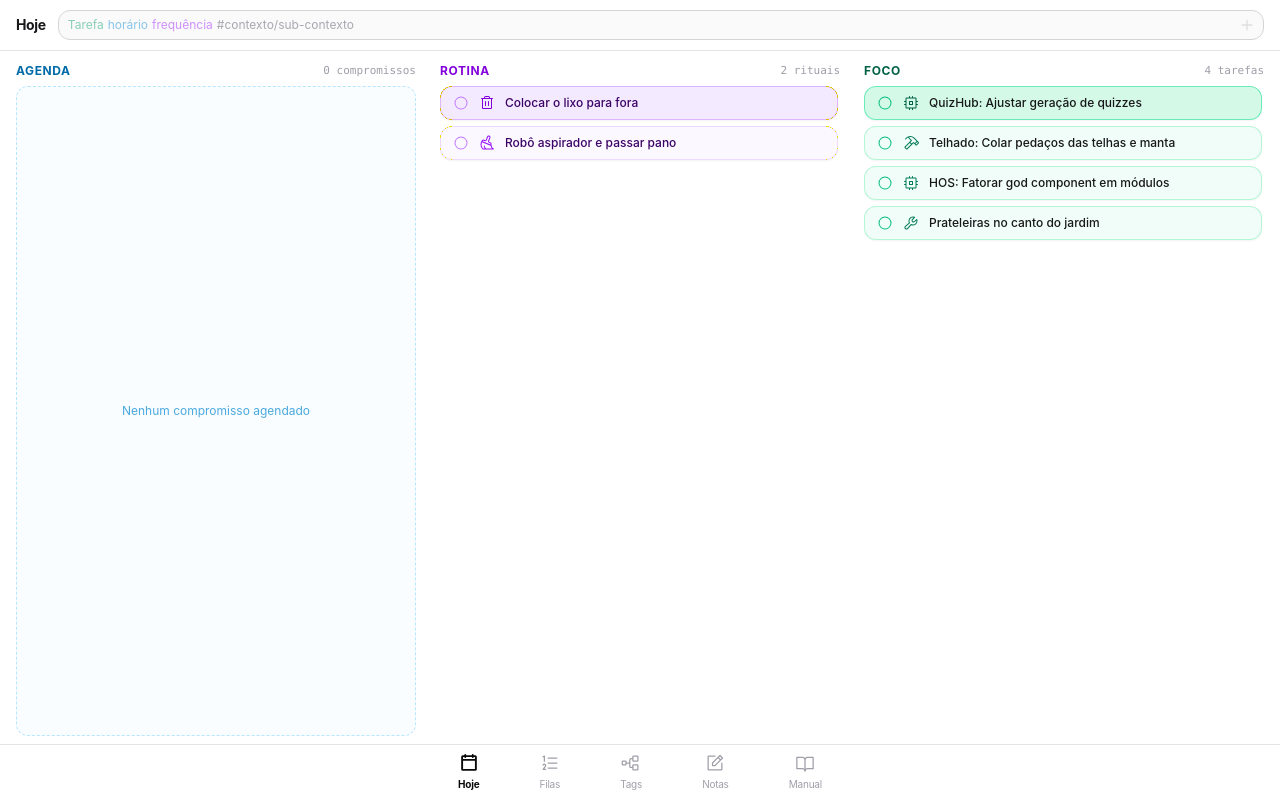
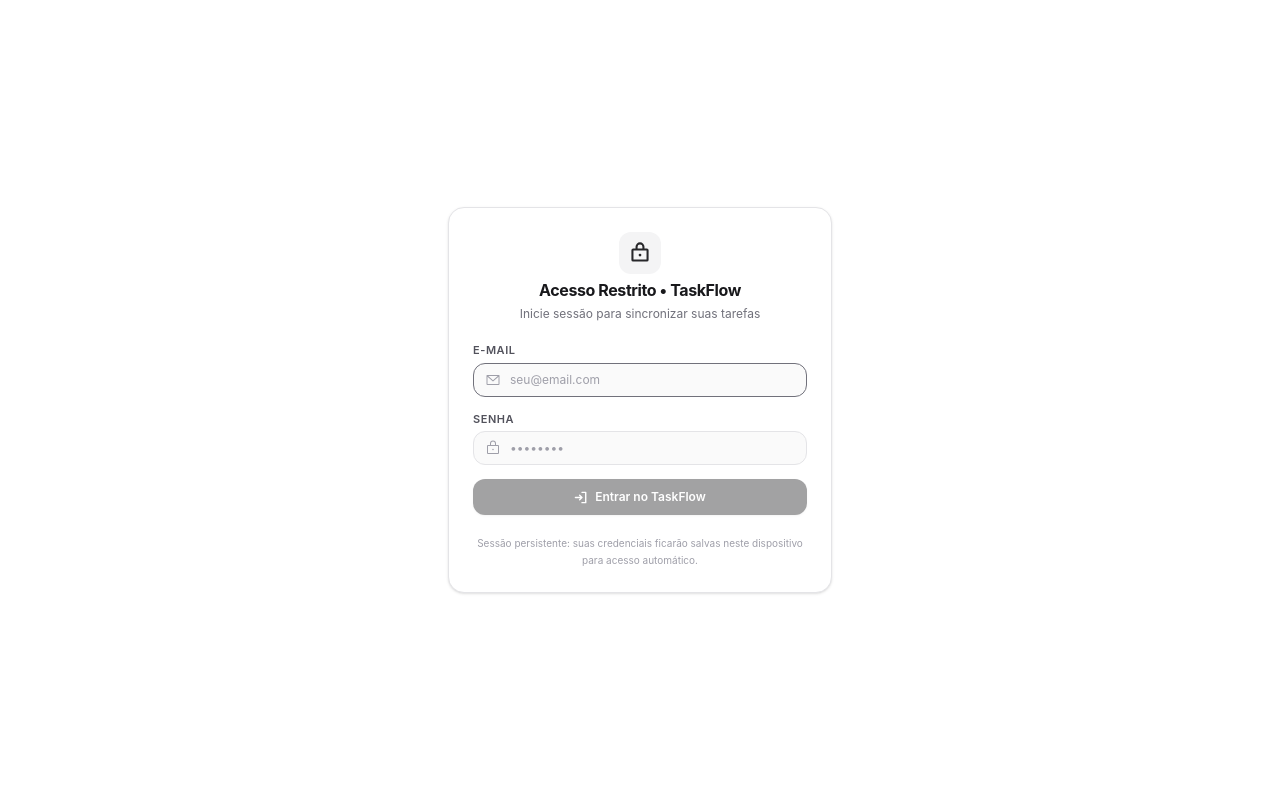
Before and after one commit to lessandrobull/taskflow, a React (Vite) app: page / in a window 1280 px wide. Built offline with nearby package versions, Linux system fonts and the light colour scheme; no server answers; the database is empty.

Commit message:
feat: adiciona autenticacao com sessao persistente e blinda RLS em tarefas

```diff
--- a/src/App.jsx
+++ b/src/App.jsx
@@ -1,4 +1,5 @@
 import React, { useState, useEffect } from 'react';
+import { supabase } from './services/supabase';
 import { useTasks } from './useTasks';
 import { useNotes } from './useNotes';
 import TodayView from './views/TodayView';
@@ -6,11 +7,12 @@ import GlobalQueueView from './views/GlobalQueueView';
 import ContextsView from './views/ContextsView';
 import NotesView from './views/NotesView';
 import ManualView from './views/ManualView';
+import LoginView from './views/LoginView';
 import BottomNav from './components/BottomNav';
 import QuickInput from './components/QuickInput';
 import { THEME } from './colors';
 
-export default function App() {
+function AuthenticatedApp() {
   const [abaAtiva, setAbaAtiva] = useState(() => {
     return sessionStorage.getItem('taskflow_aba_ativa') || 'hoje';
   });
@@ -18,6 +20,7 @@ export default function App() {
   useEffect(() => {
     sessionStorage.setItem('taskflow_aba_ativa', abaAtiva);
   }, [abaAtiva]);
+
   const {
     tarefas,
     toggleConcluir,
@@ -58,9 +61,8 @@ export default function App() {
       </header>
 
       <main
-        className={`flex-1 max-w-md lg:max-w-6xl xl:max-w-7xl w-full mx-auto px-4 pt-3 pb-16 flex flex-col min-h-0 ${
-          abaAtiva === 'hoje' || abaAtiva === 'fila' || abaAtiva === 'notas' || abaAtiva === 'manual' ? 'overflow-hidden' : 'overflow-y-auto'
-        }`}
+        className={`flex-1 max-w-md lg:max-w-6xl xl:max-w-7xl w-full mx-auto px-4 pt-3 pb-16 flex flex-col min-h-0 ${abaAtiva === 'hoje' || abaAtiva === 'fila' || abaAtiva === 'notas' || abaAtiva === 'manual' ? 'overflow-hidden' : 'overflow-y-auto'
+          }`}
       >
         {abaAtiva === 'hoje' && (
           <TodayView
@@ -112,3 +114,32 @@ export default function App() {
     </div>
   );
 }
+
+export default function App() {
+  const [sessao, setSessao] = useState(null);
+  const [carregandoSessao, setCarregandoSessao] = useState(true);
+
+  useEffect(() => {
+    supabase.auth.getSession().then(({ data: { session } }) => {
+      setSessao(session);
+      setCarregandoSessao(false);
+    });
+
+    const { data: { subscription } } = supabase.auth.onAuthStateChange((_event, session) => {
+      setSessao(session);
+      setCarregandoSessao(false);
+    });
+
+    return () => subscription.unsubscribe();
+  }, []);
+
+  if (carregandoSessao) {
+    return <div className={`h-dvh ${THEME.app.bg}`} />;
+  }
+
+  if (!sessao) {
+    return <LoginView />;
+  }
+
+  return <AuthenticatedApp />;
+}
--- a/src/index.css
+++ b/src/index.css
@@ -11,7 +11,8 @@ body {
 }
 
 /* Permitir seleção de texto apenas em campos editáveis e notas */
-input, textarea {
+input,
+textarea {
   user-select: text;
 }
 
@@ -19,6 +20,7 @@ input, textarea {
 .no-scrollbar::-webkit-scrollbar {
   display: none;
 }
+
 .no-scrollbar {
   -ms-overflow-style: none;
   scrollbar-width: none;
--- a/src/useTasks.js
+++ b/src/useTasks.js
@@ -16,7 +16,12 @@ export function useTasks() {
   const [tarefas, setTarefas] = useState(() => {
     try {
       const salvas = localStorage.getItem(STORAGE_KEY);
-      return salvas ? JSON.parse(salvas) : DADOS_INICIAIS;
+      if (!salvas) return DADOS_INICIAIS;
+      const parsed = JSON.parse(salvas);
+      // Sanitização: descarta dados legados de agenda do cache local para re-sincronização limpa
+      return Array.isArray(parsed)
+        ? parsed.filter((t) => !String(t.id).startsWith('gcal-'))
+        : DADOS_INICIAIS;
     } catch {
       return DADOS_INICIAIS;
     }
@@ -93,40 +98,52 @@ export function useTasks() {
     setSincronizandoAgenda(true);
     try {
       const eventos = await buscarEventosHoje();
-      if (eventos.length > 0) {
-        setTarefas((prev) => {
-          const idsExistentes = new Set(prev.map((t) => t.id));
+      if (!Array.isArray(eventos) || eventos.length === 0) return;
 
-          const novosItens = eventos
-            .filter((ev) => !idsExistentes.has(`gcal-${ev.id}`))
-            .map((ev) => ({
-              id: `gcal-${ev.id}`,
+      // 1. Gera IDs compostos e elimina duplicatas de horário no mesmo lote
+      const mapaNovos = new Map();
+      for (const ev of eventos) {
+        if (!ev || !ev.titulo) continue;
+
+        const sufixoHorario = (ev.horario || 'diatodo').replace(/[^a-zA-Z0-9]/g, '');
+        const idUnico = `gcal-${ev.id || 'evento'}-${sufixoHorario}`;
+
+        if (!mapaNovos.has(idUnico)) {
+          mapaNovos.set(idUnico, {
+            id: idUnico,
             titulo: ev.titulo,
             icone: 'Clock',
             contexto: 'agenda',
             tipo: TIPOS_TAREFA.AGENDADO,
-              horario: ev.horario,
+            horario: ev.horario || null,
             cadencia: null,
             proximaData: null,
             prioridade: PRIORIDADES.P1,
             ordemFila: 0,
             concluido: false,
             concluidoEm: null,
-            }));
-
-          if (novosItens.length > 0) {
-            (async () => {
-              try {
-                await supabase.from('tarefas').upsert(novosItens);
-              } catch (e) {
-                console.error('Falha ao subir eventos para o Supabase:', e);
+          });
         }
-            })();
       }
 
-          return [...novosItens, ...prev];
+      const novosItens = Array.from(mapaNovos.values());
+
+      // 2. Grava de forma segura no Supabase com chaves únicas garantidas
+      if (novosItens.length > 0) {
+        const { error } = await supabase.from('tarefas').upsert(novosItens);
+        if (error) {
+          console.error('Falha ao subir eventos para o Supabase:', error);
+        }
+      }
+
+      // 3. Atualiza a interface local sem sobrescrever ou duplicar
+      setTarefas((prev) => {
+        const idsExistentes = new Set(prev.map((t) => t.id));
+        const itensParaAdicionar = novosItens.filter((t) => !idsExistentes.has(t.id));
+        return itensParaAdicionar.length > 0 ? [...itensParaAdicionar, ...prev] : prev;
       });
-      }
+    } catch (err) {
+      console.error('Erro na sincronização da agenda:', err);
     } finally {
       setSincronizandoAgenda(false);
     }
--- /dev/null
+++ b/src/views/LoginView.jsx
@@ -0,0 +1,118 @@
+import React, { useState } from 'react';
+import { Lock, EnvelopeSimple, CircleNotch, SignIn } from '@phosphor-icons/react';
+import { supabase } from '../services/supabase';
+import { THEME } from '../colors';
+
+export default function LoginView() {
+    const [email, setEmail] = useState('');
+    const [senha, setSenha] = useState('');
+    const [carregando, setCarregando] = useState(false);
+    const [erro, setErro] = useState('');
+
+    const handleSubmit = async (e) => {
+        e.preventDefault();
+        if (!email.trim() || !senha.trim()) return;
+
+        setCarregando(true);
+        setErro('');
+
+        try {
+            const { error } = await supabase.auth.signInWithPassword({
+                email: email.trim(),
+                password: senha,
+            });
+
+            if (error) {
+                if (error.message.includes('Invalid login credentials')) {
+                    setErro('E-mail ou senha incorretos.');
+                } else {
+                    setErro(error.message || 'Falha ao autenticar.');
+                }
+            }
+        } catch (err) {
+            setErro('Erro de conexão com o servidor.');
+        } finally {
+            setCarregando(false);
+        }
+    };
+
+    return (
+        <div className={`h-dvh flex items-center justify-center p-4 font-sans ${THEME.app.bg} ${THEME.app.text}`}>
+            <div className="w-full max-w-sm p-6 rounded-2xl border border-zinc-200 bg-white shadow-sm space-y-5">
+                <div className="text-center space-y-1">
+                    <div className="inline-flex p-2.5 rounded-xl bg-zinc-100 text-zinc-800 mb-1">
+                        <Lock size={22} weight="bold" />
+                    </div>
+                    <h1 className="text-base font-bold text-zinc-900 tracking-tight">
+                        Acesso Restrito • TaskFlow
+                    </h1>
+                    <p className="text-xs text-zinc-500">
+                        Inicie sessão para sincronizar suas tarefas
+                    </p>
+                </div>
+
+                <form onSubmit={handleSubmit} className="space-y-3.5">
+                    <div className="space-y-1">
+                        <label className="text-[11px] font-semibold text-zinc-600 uppercase tracking-wider block">
+                            E-mail
+                        </label>
+                        <div className="relative flex items-center">
+                            <EnvelopeSimple size={16} className="absolute left-3 text-zinc-400" />
+                            <input
+                                type="email"
+                                autoFocus
+                                required
+                                value={email}
+                                onChange={(e) => setEmail(e.target.value)}
+                                placeholder="seu@email.com"
+                                className="w-full pl-9 pr-3 py-2 rounded-xl text-xs bg-zinc-50 border border-zinc-200 text-zinc-900 placeholder-zinc-400 focus:outline-none focus:border-zinc-500 transition-colors"
+                            />
+                        </div>
+                    </div>
+
+                    <div className="space-y-1">
+                        <label className="text-[11px] font-semibold text-zinc-600 uppercase tracking-wider block">
+                            Senha
+                        </label>
+                        <div className="relative flex items-center">
+                            <Lock size={16} className="absolute left-3 text-zinc-400" />
+                            <input
+                                type="password"
+                                required
+                                value={senha}
+                                onChange={(e) => setSenha(e.target.value)}
+                                placeholder="••••••••"
+                                className="w-full pl-9 pr-3 py-2 rounded-xl text-xs bg-zinc-50 border border-zinc-200 text-zinc-900 placeholder-zinc-400 focus:outline-none focus:border-zinc-500 transition-colors"
+                            />
+                        </div>
+                    </div>
+
+                    {erro && (
+                        <div className="p-2.5 rounded-lg bg-rose-50 border border-rose-200 text-rose-700 text-xs text-center font-medium">
+                            {erro}
+                        </div>
+                    )}
+
+                    <button
+                        type="submit"
+                        disabled={carregando || !email.trim() || !senha.trim()}
+                        className="w-full py-2.5 rounded-xl bg-zinc-900 text-white font-semibold text-xs flex items-center justify-center gap-1.5 shadow-sm hover:bg-zinc-800 disabled:opacity-40 transition-colors cursor-pointer"
+                    >
+                        {carregando ? (
+                            <CircleNotch size={15} className="animate-spin" />
+                        ) : (
+                            <>
+                                <SignIn size={15} weight="bold" />
+                                <span>Entrar no TaskFlow</span>
+                            </>
+                        )}
+                    </button>
+                </form>
+
+                <p className="text-[10px] text-zinc-400 text-center leading-relaxed">
+                    Sessão persistente: suas credenciais ficarão salvas neste dispositivo para acesso automático.
+                </p>
+            </div>
+        </div>
+    );
+}
--- a/vite.config.js
+++ b/vite.config.js
@@ -3,7 +3,6 @@ import react from '@vitejs/plugin-react';
 import tailwindcss from '@tailwindcss/vite';
 import { VitePWA } from 'vite-plugin-pwa';
 
-// https://vite.dev/config/
 export default defineConfig({
   server: {
     watch: {
@@ -17,10 +16,10 @@ export default defineConfig({
       registerType: 'autoUpdate',
       injectRegister: 'auto',
       workbox: {
-        maximumFileSizeToCacheInBytes: 6 * 1024 * 1024, // Eleva o limite para 6 MB
+        maximumFileSizeToCacheInBytes: 6 * 1024 * 1024,
       },
       devOptions: {
-        enabled: true,
+        enabled: false, // Desativa Service Worker durante desenvolvimento local
       },
       manifest: {
         name: 'TaskFlow',
```
Also changed, not shown: 2 other files (tests, documents, lock files or other folders). Lines whose indentation alone changed are shown as unchanged.
